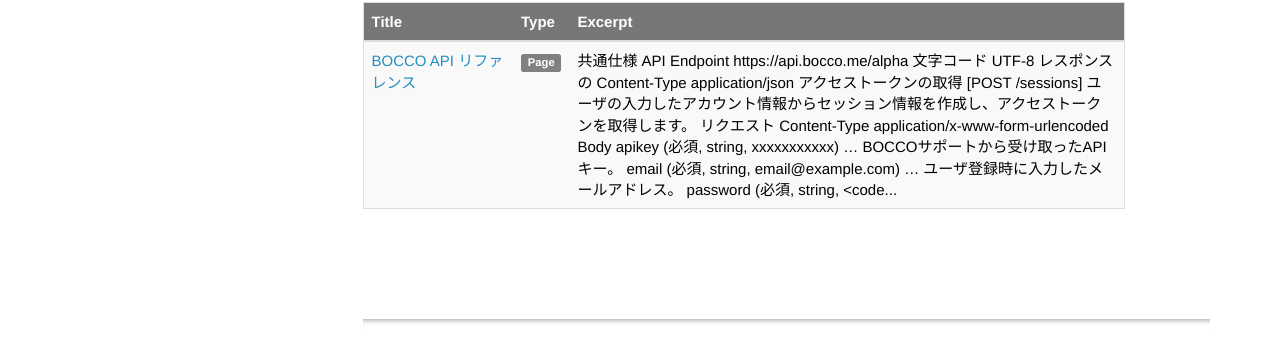
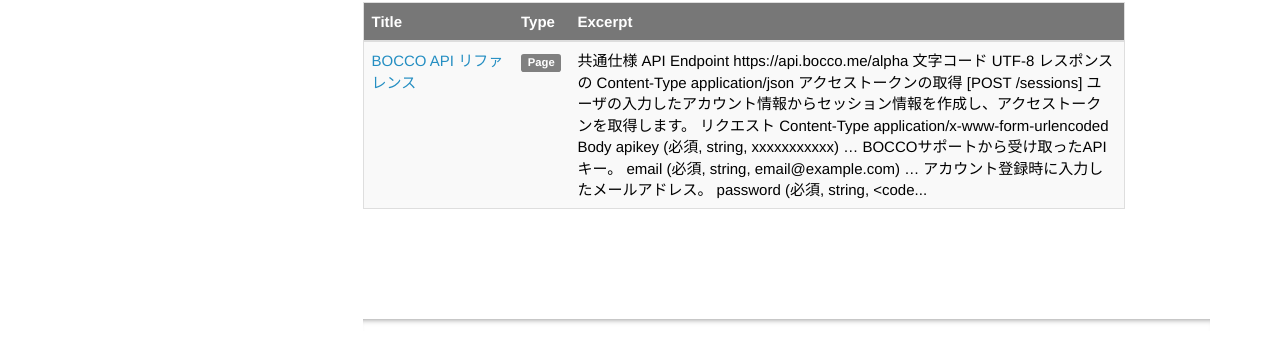
Before and after one commit to YUKAI/bocco-api-docs, a Jekyll site: the page built from pages/tags/tag_reference.md, in a window 1280 px wide. Shown: the part 221-572 px from the top of the page. Built offline with Jekyll 4.4.1, drawn with Linux system fonts in a browser that asks for light colours; nearby versions of some CDN libraries; comment, search, counter and statistics services are not loaded.

Commit message:
change ユーザ to アカウント

````diff
--- a/pages/reference/index.md
+++ b/pages/reference/index.md
@@ -37,8 +37,8 @@
 #### Body
 
 + apikey (必須, string, `xxxxxxxxxxx`) ... BOCCOサポートから受け取ったAPIキー。
-+ email (必須, string, `email@example.com`) ... ユーザ登録時に入力したメールアドレス。
-+ password (必須, string, `xxxxxxxxxxx`) ... ユーザ登録時に入力したパスワード。
++ email (必須, string, `email@example.com`) ... アカウント登録時に入力したメールアドレス。
++ password (必須, string, `xxxxxxxxxxx`) ... アカウント登録時に入力したパスワード。
 
 ### レスポンス
 
--- a/pages/tutorial/get_access_token.md
+++ b/pages/tutorial/get_access_token.md
@@ -16,17 +16,17 @@
 
 アクセストークンを取得するためには、APIキーが必要です。まだお持ちでない場合は、[BOCCO APIの申し込み](index.html#bocco-api--1) を先に行ってください。
 
-### ユーザ登録
+### アカウント登録
 
-BOCCO アプリから、予めユーザ登録を完了させてください。
+BOCCO アプリから、予めアカウント登録を完了させてください。
 
 ## リクエスト
 
 curl を使った場合のリクエスト例です。
 
 - apikey : API申し込み時に送られてきたAPIキー。
-- email: ユーザ登録時に入力したメールアドレス。
-- password: ユーザ登録時に入力したパスワード。
+- email: アカウント登録時に入力したメールアドレス。
+- password: アカウント登録時に入力したパスワード。
 
 ```bash
 curl -i "https://api.bocco.me/alpha/sessions" \
````
